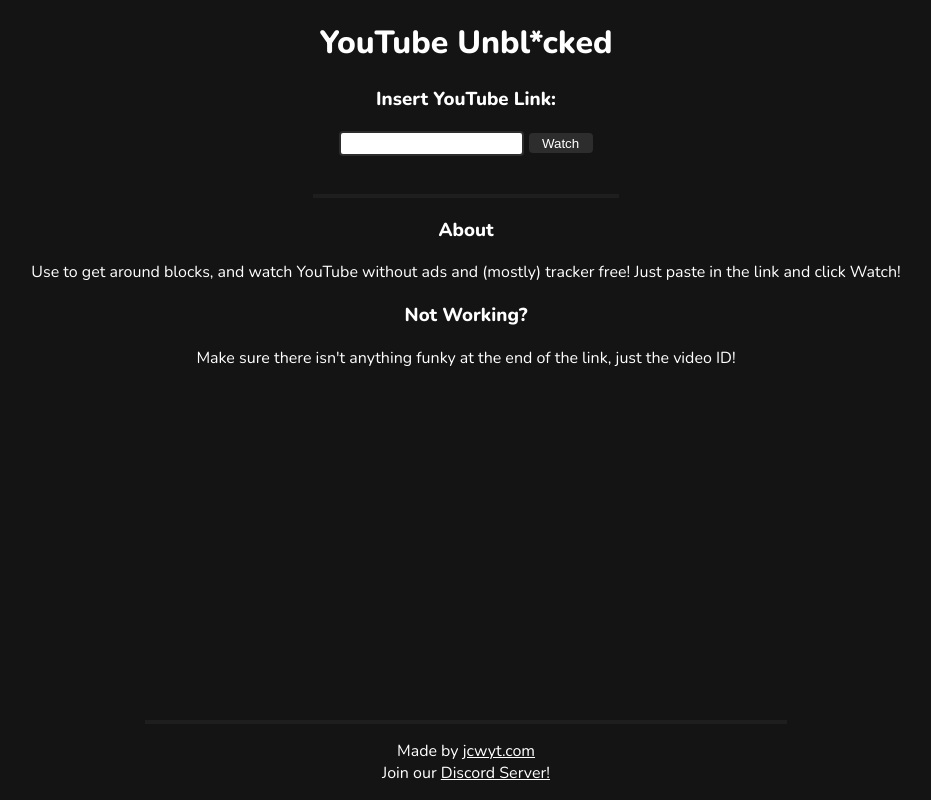
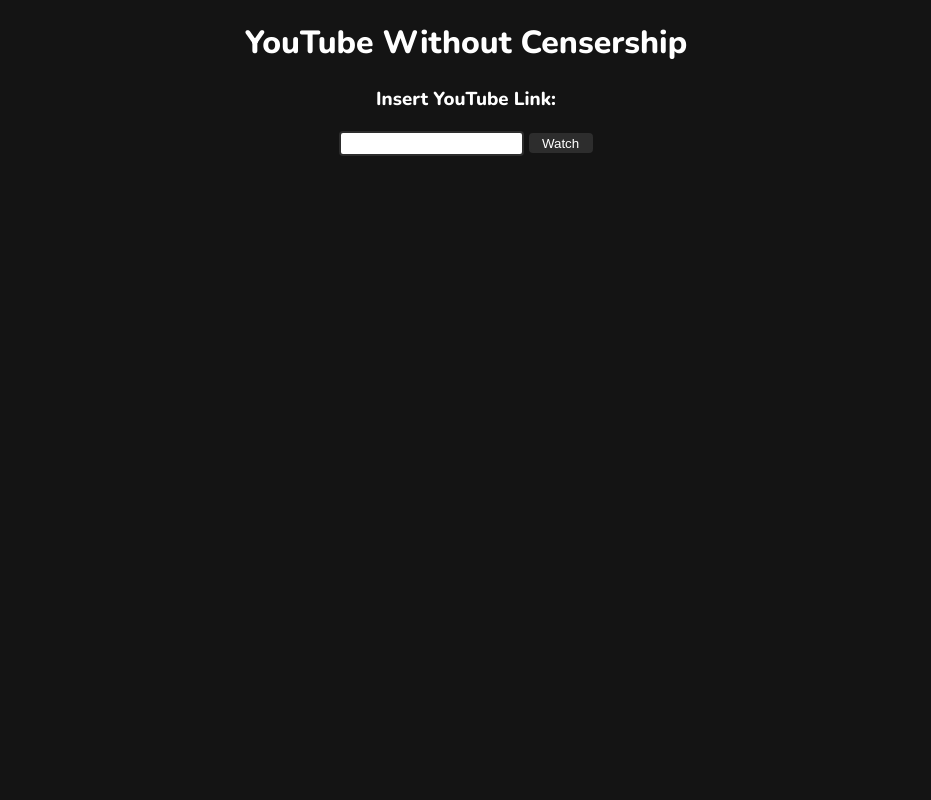
Before and after one commit to YoutubeUnblocked/YoutubeUnblocked.Github.io, a plain HTML site: page index.html in a window 1280 px wide. Shown: the whole page, without its empty margins (174-1105 px from the left). Drawn offline with nearby package versions, Linux system fonts and the light colour scheme.

Commit message:
Update index.html

```diff
--- a/index.html
+++ b/index.html
@@ -23,36 +23,16 @@
 </head>
 
 <body>
-	<h1 class="center">YouTube Unbl*cked</h5>
+	<h1 class="center">YouTube Without Censership</h5>
 		<div class=center>
 			<h3>Insert YouTube Link:</h3>
 			<input id="url" type="text" placeholder="" required>
       <button id="submit" class="submit-button">Watch</button>
-  </div>
-  <br>
-  <div id="instructions" class="center">
-    <hr style="width:25% !important">
-    <h3>About</h3>
-    <p>Use to get around blocks, and watch YouTube without ads and (mostly) tracker free! Just paste in the link and click Watch!</p>
-    <h3>Not Working?</h3>
-    <p>Make sure there isn't anything funky at the end of the link, just the video ID!</p>
-
-
-
     </div>
 	<div id="video-holder-holder">
 		<div id="video-holder" class="center" style="display:none;">
 			<hr>
 			<iframe id="video" src="https://www.youtube-nocookie.com/embed/dQw4w9WgXcQ?wmode=transparent&amp;iv_load_policy=3&amp;autoplay=0&amp;html5=1&amp;showinfo=0&amp;rel=0&amp;modestbranding=1&amp;playsinline=0&amp;theme=light" frameborder="0" scrolling="no" allowfullscreen="" webkitallowfullscreen="" mozallowfullscreen=""></iframe>
 		</div>
-	</div>
-  <hr class="space">
-</body>
-    <footer class="center">
-    	<br>
-      <hr>
-    	<p>Made by <a class="linelink" href="https://jcwyt.com" target="_blank">jcwyt.com</a><br>
-		Join our <a class="linelink" href="https://jcwyt.com/discord" target="_blank">Discord Server!</a></p>
-    </footer>
 	<script src="script.js"></script>
 </html>
```
